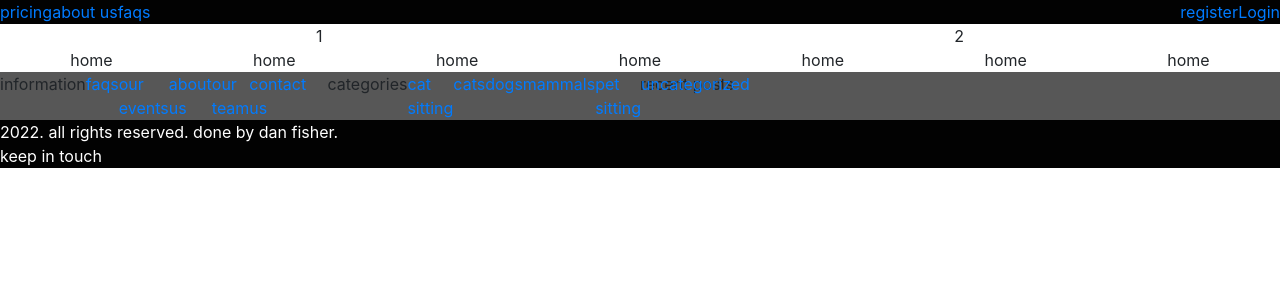
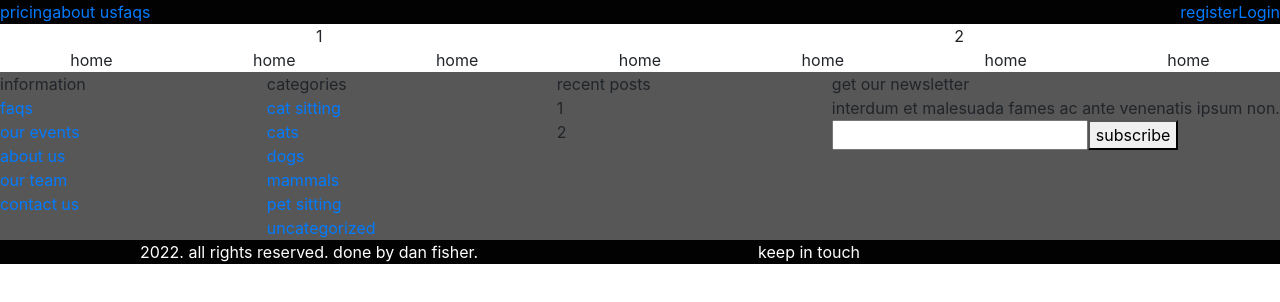
Before and after one commit to VadymTsymbaliuk/Test_Pet_Sitters_Vue, a Vue app: page / in a window 1280 px wide. Shown: the top 302 px of the page. Built offline with nearby package versions, Linux system fonts and the light colour scheme.

Commit message:
footer fix position

```diff
--- a/src/components/VFooter.vue
+++ b/src/components/VFooter.vue
@@ -1,7 +1,7 @@
 <template>
   <footer class="footer-bg">
-    <div class="row">
-      <div class="d-flex col-3">
+    <div class="d-flex justify-content-between">
+      <div class="d-flex flex-column">
         <div>information</div>
         <a href="">faqs</a>
         <a href="">our events</a>
@@ -9,7 +9,7 @@
         <a href="">our team</a>
         <a href="">contact us</a>
       </div>
-      <div class="d-flex col-3">
+      <div class="d-flex flex-column">
         <div>categories</div>
         <a href="">cat sitting</a>
         <a href="">cats</a>
@@ -20,10 +20,19 @@
       </div>
       <div>
         <div>recent posts</div>
+        <div>1</div>
+        <div>2</div>
       </div>
-      <div></div>
+      <div>
+        <div>get our newsletter</div>
+        <div>interdum et malesuada fames ac ante venenatis ipsum non.</div>
+        <div>
+          <input type="E-mail" />
+          <button>subscribe</button>
+        </div>
+      </div>
     </div>
-    <div class="footer_bottom">
+    <div class="footer_bottom d-flex justify-content-around">
       <div>2022. all rights reserved. done by dan fisher.</div>
       <div>keep in touch</div>
       <div></div>
```
